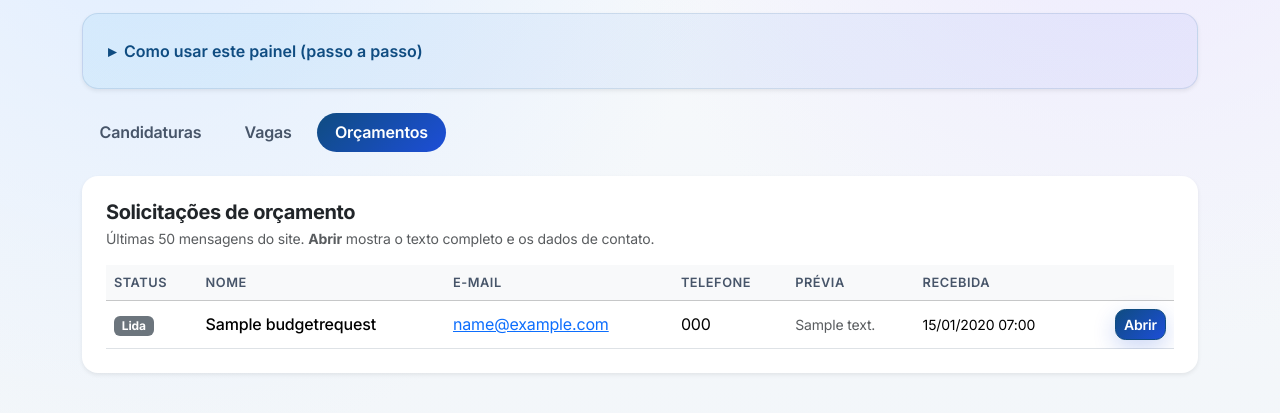
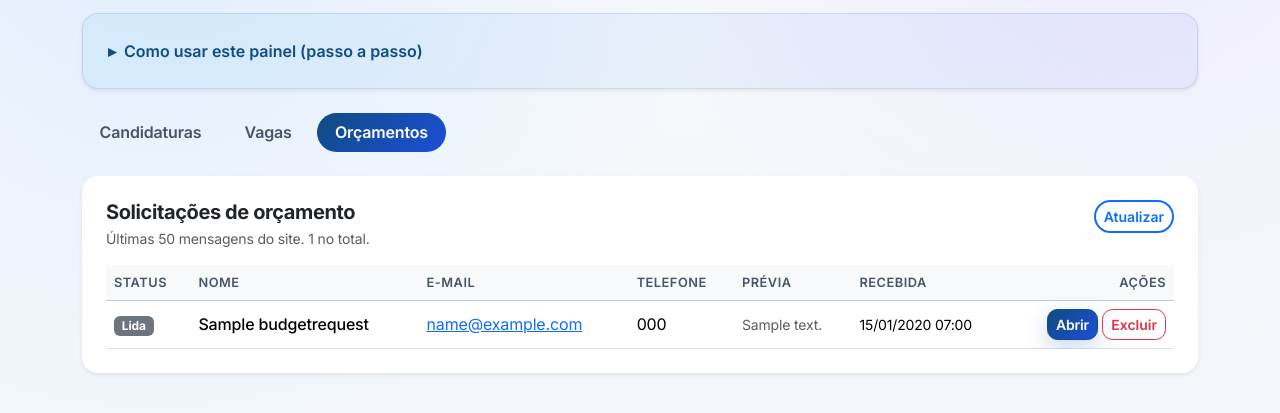
Before and after one commit to FredFernandesReis/RH, a Django app: page /painel/?section=contatos in a window 1280 px wide. Shown: the part 179-592 px from the top of the page. Run offline with Django 4.2, Linux system fonts and the light colour scheme; a user stored in the database is signed in; tables that the repository leaves empty hold one stand-in row (values such as "Sample post").

Commit message:
nova atualização

```diff
--- a/dashboard/urls.py
+++ b/dashboard/urls.py
@@ -2,7 +2,9 @@ from django.urls import path
 
 from .views import (
     budget_request_detail,
+    budget_requests_refresh,
     delete_application,
+    delete_budget_request,
     delete_job,
     edit_job,
     panel,
@@ -18,4 +20,6 @@ urlpatterns = [
     path("vaga/<int:job_id>/editar/", edit_job, name="edit_job"),
     path("vaga/<int:job_id>/excluir/", delete_job, name="delete_job"),
     path("orcamento/<int:pk>/", budget_request_detail, name="budget_detail"),
+    path("orcamento/<int:pk>/excluir/", delete_budget_request, name="delete_budget_request"),
+    path("orcamentos/atualizar/", budget_requests_refresh, name="budget_requests_refresh"),
 ]
--- a/dashboard/views.py
+++ b/dashboard/views.py
@@ -1,10 +1,12 @@
 from urllib.parse import urlencode
 
 from django.contrib import messages
+from django.http import JsonResponse
 from django.shortcuts import get_object_or_404, redirect, render
+from django.template.loader import render_to_string
 from django.urls import reverse
 from django.utils import timezone
-from django.views.decorators.http import require_POST
+from django.views.decorators.http import require_GET, require_POST
 
 from candidates.models import Application
 from core.models import BudgetRequest
@@ -41,6 +43,8 @@ def panel(request):
         "rejected": all_applications.filter(status=Application.Status.REJECTED).count(),
     }
 
+    latest_budget = BudgetRequest.objects.order_by("-created_at").first()
+
     context = {
         "applications": applications,
         "status_filter": status_filter,
@@ -49,10 +53,28 @@ def panel(request):
         "stats": stats,
         "budget_requests": BudgetRequest.objects.all()[:50],
         "budget_unread_count": BudgetRequest.objects.filter(read_at__isnull=True).count(),
+        "budget_total_count": BudgetRequest.objects.count(),
+        "budget_latest_id": latest_budget.pk if latest_budget else 0,
         "jobs": Job.objects.all(),
         "job_form": job_form,
     }
     return render(request, "dashboard/panel.html", context)
+
+
+def _budget_requests_payload():
+    budget_requests = list(BudgetRequest.objects.all()[:50])
+    unread_count = BudgetRequest.objects.filter(read_at__isnull=True).count()
+    latest = budget_requests[0] if budget_requests else None
+    return {
+        "budget_requests": budget_requests,
+        "unread_count": unread_count,
+        "total_count": BudgetRequest.objects.count(),
+        "latest_id": latest.pk if latest else 0,
+        "rows_html": render_to_string(
+            "dashboard/partials/budget_requests_rows.html",
+            {"budget_requests": budget_requests},
+        ),
+    }
 
 
 @panel_login_required
@@ -134,3 +156,21 @@ def budget_request_detail(request, pk):
             "budget_req": budget_req,
         },
     )
+
+
+@panel_login_required
+@require_POST
+def delete_budget_request(request, pk):
+    budget_req = get_object_or_404(BudgetRequest, pk=pk)
+    name = budget_req.name
+    budget_req.delete()
+    messages.success(request, f'Solicitação de orçamento de "{name}" foi excluída.')
+    next_url = request.POST.get("next") or reverse("dashboard:panel") + "?" + urlencode({"section": "contatos"})
+    return redirect(next_url)
+
+
+@panel_login_required
+@require_GET
+def budget_requests_refresh(request):
+    payload = _budget_requests_payload()
+    return JsonResponse(payload)
--- a/static/css/style.css
+++ b/static/css/style.css
@@ -555,6 +555,39 @@ footer a.text-muted:hover {
     font-size: 0.8rem;
     text-transform: uppercase;
     letter-spacing: 0.04em;
+}
+
+.budget-nav-badge-pulse {
+    animation: budget-badge-pulse 2s ease-in-out infinite;
+}
+
+@keyframes budget-badge-pulse {
+    0%,
+    100% {
+        box-shadow: 0 0 0 0 rgba(220, 38, 38, 0.45);
+    }
+    50% {
+        box-shadow: 0 0 0 6px rgba(220, 38, 38, 0);
+    }
+}
+
+.budget-new-toast {
+    animation: budget-toast-in 0.35s var(--vrh-ease-out);
+}
+
+@keyframes budget-toast-in {
+    from {
+        opacity: 0;
+        transform: translateY(-6px);
+    }
+    to {
+        opacity: 1;
+        transform: translateY(0);
+    }
+}
+
+.panel-budget-preview {
+    max-width: 14rem;
 }
 
 .panel-budget-row-unread {
--- a/templates/base.html
+++ b/templates/base.html
@@ -148,5 +148,6 @@
             io.observe(el);
         });
     </script>
+    {% block extra_scripts %}{% endblock %}
 </body>
 </html>
--- a/templates/dashboard/budget_detail.html
+++ b/templates/dashboard/budget_detail.html
@@ -41,6 +41,12 @@
             <div class="budget-detail-message p-4 rounded-3 border">
                 {{ budget_req.message|linebreaks }}
             </div>
+            <div class="d-flex flex-wrap gap-2 mt-4 pt-3 border-top">
+                <form method="post" action="{% url 'dashboard:delete_budget_request' budget_req.pk %}" class="d-inline" onsubmit="return confirm('Excluir permanentemente esta solicitação? Esta ação não pode ser desfeita.');">
+                    {% csrf_token %}
+                    <button type="submit" class="btn btn-outline-danger">Excluir solicitação</button>
+                </form>
+            </div>
         </div>
     </div>
 </section>
--- a/templates/dashboard/panel.html
+++ b/templates/dashboard/panel.html
@@ -20,7 +20,7 @@
                     <li class="mb-2"><strong>Candidaturas:</strong> veja nome, contato e vaga. Clique em <strong>Abrir PDF</strong> para baixar o currículo. Use o menu de status e <strong>Salvar</strong> para mover o candidato (Novo → Triagem → Entrevista → Aprovado ou Reprovado). Use <strong>Excluir</strong> para remover registros antigos (o arquivo do currículo também é apagado).</li>
                     <li class="mb-2"><strong>Filtro:</strong> no topo da lista, filtre por status para focar em quem está em triagem ou entrevista.</li>
                     <li class="mb-2"><strong>Vagas:</strong> cadastre novas posições ou edite as existentes. Desmarque “Ativa” para ocultar a vaga do site sem apagar. <strong>Excluir</strong> remove a vaga e todas as candidaturas ligadas a ela (e os arquivos de currículo).</li>
-                    <li class="mb-0"><strong>Orçamentos:</strong> cada envio do formulário de contato aparece na lista. <strong>Nova</strong> indica que ainda não foi aberta; use <strong>Abrir</strong> para ler a mensagem completa, telefone e e-mail (ao abrir, marca como lida).</li>
+                    <li class="mb-0"><strong>Orçamentos:</strong> cada envio do formulário de contato aparece na lista. <strong>Nova</strong> indica que ainda não foi aberta; use <strong>Abrir</strong> para ler a mensagem completa. <strong>Atualizar</strong> busca novos envios; você recebe um aviso quando chegar solicitação nova. <strong>Excluir</strong> remove o registro permanentemente.</li>
                 </ol>
                 <p class="small text-muted mt-3 mb-0">
                     <strong>Acesso da equipe:</strong> no Admin Django, abra o usuário e marque <strong>Status da equipe</strong> ou adicione o grupo <strong>Equipe Painel Vertice RH</strong> (recomendado para quem não precisa entrar no /admin).
@@ -37,11 +37,11 @@
             <a href="?section=vagas" class="nav-link {% if section == 'vagas' %}active{% endif %}">Vagas</a>
         </li>
         <li class="nav-item">
-            <a href="?section=contatos" class="nav-link d-inline-flex align-items-center gap-2 {% if section == 'contatos' %}active{% endif %}">
+            <a href="?section=contatos" class="nav-link d-inline-flex align-items-center gap-2 {% if section == 'contatos' %}active{% endif %}" id="budget-nav-link">
                 Orçamentos
-                {% if budget_unread_count %}
-                    <span class="badge rounded-pill bg-danger">{{ budget_unread_count }} nova{% if budget_unread_count != 1 %}s{% endif %}</span>
-                {% endif %}
+                <span id="budget-nav-badge" class="{% if not budget_unread_count %}d-none{% endif %}">
+                    <span class="badge rounded-pill bg-danger budget-nav-badge-pulse" id="budget-unread-count">{{ budget_unread_count }} nova{% if budget_unread_count != 1 %}s{% endif %}</span>
+                </span>
             </a>
         </li>
     </ul>
@@ -250,13 +250,20 @@
                 <div class="d-flex flex-wrap justify-content-between align-items-start gap-3 mb-3">
                     <div>
                         <h2 class="h5 fw-bold mb-1">Solicitações de orçamento</h2>
-                        <p class="small text-muted mb-0">Últimas 50 mensagens do site. <strong>Abrir</strong> mostra o texto completo e os dados de contato.</p>
+                        <p class="small text-muted mb-0">Últimas 50 mensagens do site. <span id="budget-total-label">{{ budget_total_count }}</span> no total.</p>
                     </div>
-                    {% if budget_unread_count %}
-                        <div class="alert alert-info border-0 py-2 px-3 mb-0 small">
-                            Você tem <strong>{{ budget_unread_count }}</strong> solicitação{% if budget_unread_count != 1 %}ões{% endif %} não lida{% if budget_unread_count != 1 %}s{% endif %}.
-                        </div>
-                    {% endif %}
+                    <div class="d-flex flex-wrap align-items-center gap-2">
+                        <button type="button" class="btn btn-sm btn-outline-primary rounded-pill" id="budget-refresh-btn" aria-live="polite">
+                            <span class="budget-refresh-label">Atualizar</span>
+                        </button>
+                    </div>
+                </div>
+                <div class="alert alert-info border-0 py-2 px-3 mb-3 small {% if not budget_unread_count %}d-none{% endif %}" id="budget-unread-alert" role="status">
+                    Você tem <strong id="budget-unread-alert-count">{{ budget_unread_count }}</strong> solicitação{% if budget_unread_count != 1 %}ões{% else %}ão{% endif %} não lida{% if budget_unread_count != 1 %}s{% endif %}.
+                </div>
+                <div class="budget-new-toast alert alert-success border-0 shadow-sm d-none mb-3" id="budget-new-toast" role="alert">
+                    <strong>Nova solicitação de orçamento!</strong> <span id="budget-new-toast-text"></span>
+                    <a href="?section=contatos" class="alert-link ms-1">Ver agora</a>
                 </div>
                 <div class="table-responsive">
                     <table class="table align-middle mb-0 panel-table">
@@ -268,31 +275,11 @@
                                 <th>Telefone</th>
                                 <th>Prévia</th>
                                 <th>Recebida</th>
-                                <th class="text-end"></th>
+                                <th class="text-end">Ações</th>
                             </tr>
                         </thead>
-                        <tbody>
-                            {% for req in budget_requests %}
-                                <tr class="{% if req.is_unread %}panel-budget-row-unread{% endif %}">
-                                    <td>
-                                        {% if req.is_unread %}
-                                            <span class="badge text-bg-warning text-dark">Nova</span>
-                                        {% else %}
-                                            <span class="badge text-bg-secondary">Lida</span>
-                                        {% endif %}
-                                    </td>
-                                    <td class="fw-medium">{{ req.name }}</td>
-                                    <td><a href="mailto:{{ req.email }}">{{ req.email }}</a></td>
-                                    <td class="text-nowrap">{% if req.phone %}{{ req.phone }}{% else %}<span class="text-muted">—</span>{% endif %}</td>
-                                    <td class="text-muted small" style="max-width: 14rem">{{ req.message|truncatechars:80 }}</td>
-                                    <td class="text-nowrap small">{{ req.created_at|date:"d/m/Y H:i" }}</td>
-                                    <td class="text-end">
-                                        <a class="btn btn-sm btn-primary" href="{% url 'dashboard:budget_detail' req.pk %}">Abrir</a>
-                                    </td>
-                                </tr>
-                            {% empty %}
-                                <tr><td colspan="7" class="text-muted text-center py-4">Nenhuma solicitação recebida ainda.</td></tr>
-                            {% endfor %}
+                        <tbody id="budget-requests-tbody">
+                            {% include "dashboard/partials/budget_requests_rows.html" %}
                         </tbody>
                     </table>
                 </div>
@@ -301,3 +288,141 @@
     {% endif %}
 </section>
 {% endblock %}
+
+{% block extra_scripts %}
+<script>
+(function () {
+    var refreshUrl = "{% url 'dashboard:budget_requests_refresh' %}";
+    var section = "{{ section|escapejs }}";
+    var state = {
+        unread: {{ budget_unread_count }},
+        latestId: {{ budget_latest_id }},
+        total: {{ budget_total_count }},
+    };
+    var pollMs = 45000;
+    var toastTimer;
+
+    function updateNavBadge(count) {
+        var wrap = document.getElementById("budget-nav-badge");
+        var badge = document.getElementById("budget-unread-count");
+        if (!wrap || !badge) return;
+        if (count > 0) {
+            wrap.classList.remove("d-none");
+            badge.textContent = count + " nova" + (count === 1 ? "" : "s");
+        } else {
+            wrap.classList.add("d-none");
+        }
+    }
+
+    function updateUnreadAlert(count) {
+        var alert = document.getElementById("budget-unread-alert");
+        var countEl = document.getElementById("budget-unread-alert-count");
+        if (!alert || !countEl) return;
+        if (count > 0) {
+            alert.classList.remove("d-none");
+            countEl.textContent = String(count);
+        } else {
+            alert.classList.add("d-none");
+        }
+    }
+
+    function showNewToast(delta) {
+        var toast = document.getElementById("budget-new-toast");
+        var text = document.getElementById("budget-new-toast-text");
+        if (!toast || !text) return;
+        text.textContent =
+            delta === 1
+                ? "Chegou 1 nova solicitação."
+                : "Chegaram " + delta + " novas solicitações.";
+        toast.classList.remove("d-none");
+        clearTimeout(toastTimer);
+        toastTimer = setTimeout(function () {
+            toast.classList.add("d-none");
+        }, 12000);
+    }
+
+    function applyPayload(data, notify) {
+        var prevUnread = state.unread;
+        var prevLatest = state.latestId;
+        state.unread = data.unread_count;
+        state.latestId = data.latest_id;
+        state.total = data.total_count;
+
+        updateNavBadge(state.unread);
+        updateUnreadAlert(state.unread);
+
+        var totalLabel = document.getElementById("budget-total-label");
+        if (totalLabel) totalLabel.textContent = String(state.total);
+
+        var tbody = document.getElementById("budget-requests-tbody");
+        if (tbody && data.rows_html !== undefined) {
+            tbody.innerHTML = data.rows_html;
+        }
+
+        if (notify) {
+            var newArrival = data.latest_id > prevLatest;
+            var moreUnread = data.unread_count > prevUnread;
+            if (newArrival || moreUnread) {
+                var delta = Math.max(data.unread_count - prevUnread, 1);
+                showNewToast(delta);
+            }
+        }
+    }
+
+    function refreshBudget(notify) {
+        var btn = document.getElementById("budget-refresh-btn");
+        var label = btn && btn.querySelector(".budget-refresh-label");
+        if (label) label.textContent = "Atualizando…";
+        if (btn) btn.disabled = true;
+
+        return fetch(refreshUrl, {
+            headers: { Accept: "application/json" },
+            credentials: "same-origin",
+        })
+            .then(function (r) {
+                if (!r.ok) throw new Error("refresh failed");
+                return r.json();
+            })
+            .then(function (data) {
+                applyPayload(data, notify);
+            })
+            .catch(function () {
+                if (notify) alert("Não foi possível atualizar agora. Tente de novo em instantes.");
+            })
+            .finally(function () {
+                if (label) label.textContent = "Atualizar";
+                if (btn) btn.disabled = false;
+            });
+    }
+
+    var refreshBtn = document.getElementById("budget-refresh-btn");
+    if (refreshBtn) {
+        refreshBtn.addEventListener("click", function () {
+            refreshBudget(true);
+        });
+    }
+
+    var tbody = document.getElementById("budget-requests-tbody");
+    if (tbody) {
+        tbody.addEventListener("click", function (e) {
+            var btn = e.target.closest("[data-budget-delete]");
+            if (!btn) return;
+            var name = btn.getAttribute("data-budget-name") || "esta solicitação";
+            if (
+                !confirm(
+                    "Excluir permanentemente a solicitação de " +
+                        name +
+                        "? Esta ação não pode ser desfeita."
+                )
+            ) {
+                e.preventDefault();
+            }
+        });
+    }
+
+    setInterval(function () {
+        refreshBudget(section !== "contatos");
+    }, pollMs);
+})();
+</script>
+{% endblock %}
--- /dev/null
+++ b/templates/dashboard/partials/budget_requests_rows.html
@@ -0,0 +1,27 @@
+{% for req in budget_requests %}
+    <tr class="{% if req.is_unread %}panel-budget-row-unread{% endif %}" data-budget-id="{{ req.pk }}">
+        <td>
+            {% if req.is_unread %}
+                <span class="badge text-bg-warning text-dark">Nova</span>
+            {% else %}
+                <span class="badge text-bg-secondary">Lida</span>
+            {% endif %}
+        </td>
+        <td class="fw-medium">{{ req.name }}</td>
+        <td><a href="mailto:{{ req.email }}">{{ req.email }}</a></td>
+        <td class="text-nowrap">{% if req.phone %}{{ req.phone }}{% else %}<span class="text-muted">—</span>{% endif %}</td>
+        <td class="text-muted small panel-budget-preview">{{ req.message|truncatechars:80 }}</td>
+        <td class="text-nowrap small">{{ req.created_at|date:"d/m/Y H:i" }}</td>
+        <td class="text-end text-nowrap">
+            <a class="btn btn-sm btn-primary" href="{% url 'dashboard:budget_detail' req.pk %}">Abrir</a>
+            <form method="post" action="{% url 'dashboard:delete_budget_request' req.pk %}" class="d-inline">
+                {% csrf_token %}
+                <button class="btn btn-sm btn-outline-danger" type="submit" title="Excluir solicitação" data-budget-delete data-budget-name="{{ req.name|escape }}">Excluir</button>
+            </form>
+        </td>
+    </tr>
+{% empty %}
+    <tr id="budget-empty-row">
+        <td colspan="7" class="text-muted text-center py-4">Nenhuma solicitação recebida ainda.</td>
+    </tr>
+{% endfor %}
```
